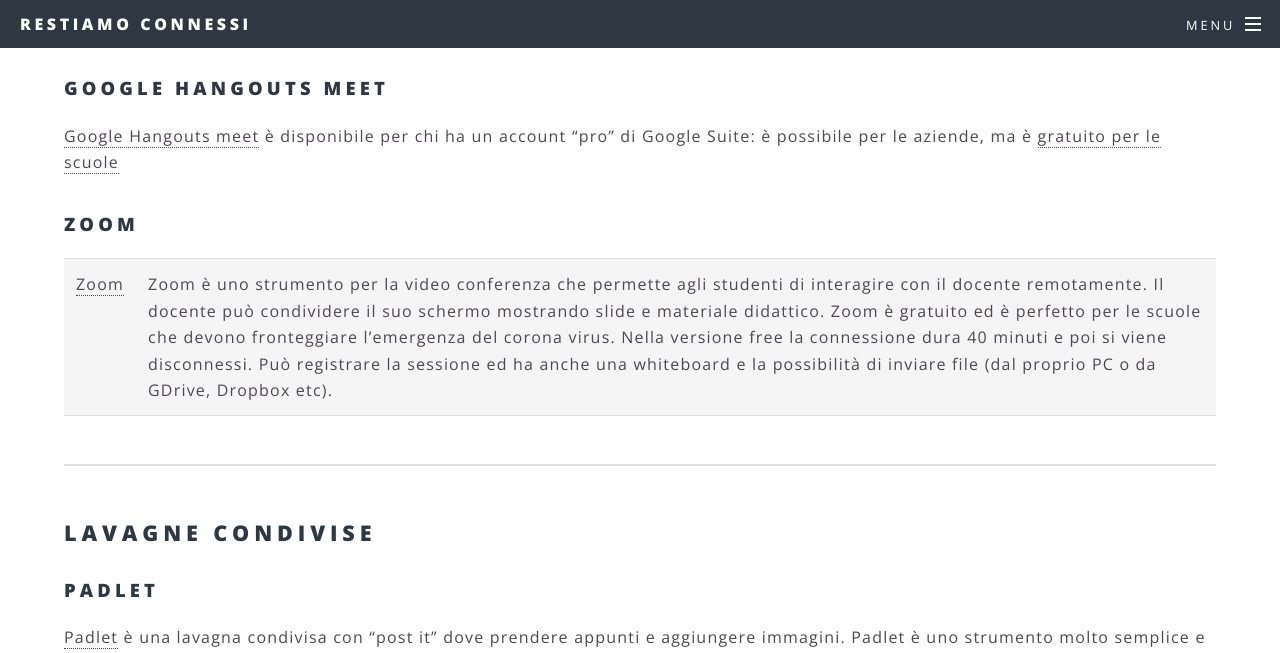
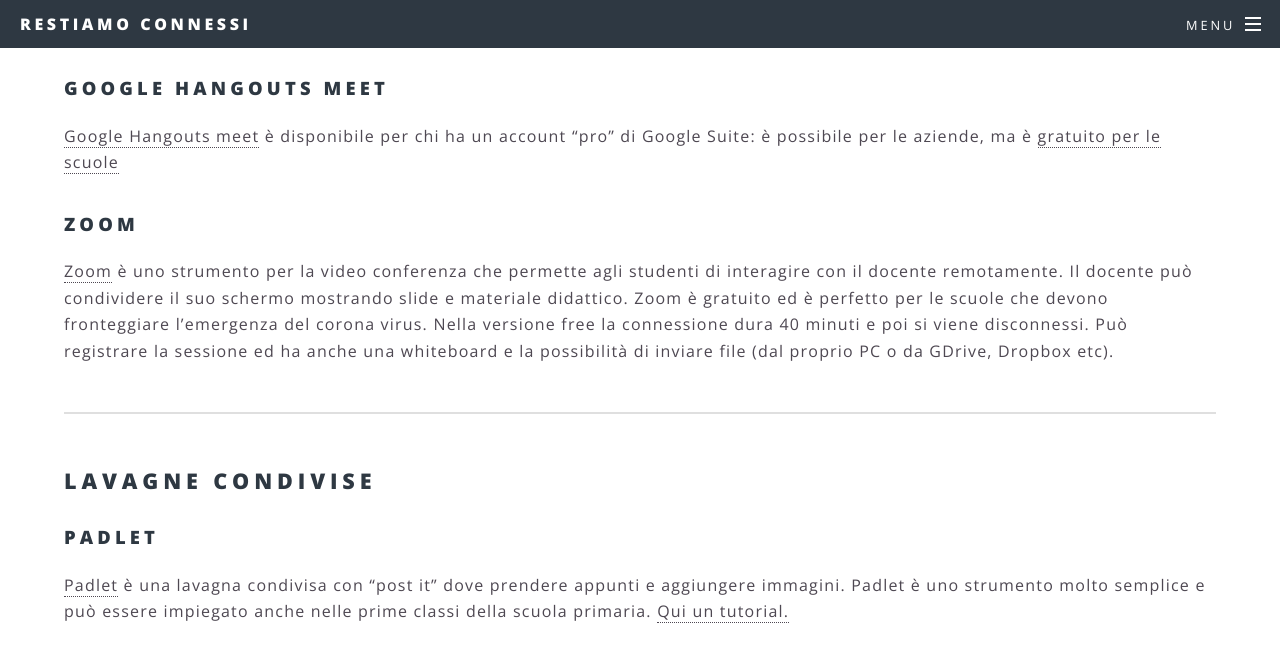
Before and after one commit to dariobottazzi/restiamoconnessi, a Jekyll site: the page built from 2_scuola.md, in a window 1280 px wide and 900 px high, scrolled down 3745 px, cut to the strip 0-653 px from the top of the window. Built offline with Jekyll 4.4.1, drawn with Linux system fonts in a browser that asks for light colours; some of the changed text lies outside the part shown.

Commit message:
piccole fix ai link

```diff
--- a/2_scuola.md
+++ b/2_scuola.md
@@ -56,7 +56,7 @@
 
 ### Zoom
 
-[Zoom](https://zoom.us) | Zoom è uno strumento per la video conferenza che permette agli studenti di interagire con il docente remotamente. Il docente può condividere il suo schermo mostrando slide e materiale didattico. Zoom è gratuito ed è perfetto per le scuole che devono fronteggiare l’emergenza del corona virus. Nella versione free la connessione dura 40 minuti e poi si viene disconnessi. Può registrare la sessione ed ha anche una whiteboard e la possibilità di inviare file (dal proprio PC o da GDrive, Dropbox etc).
+[Zoom](https://zoom.us) è uno strumento per la video conferenza che permette agli studenti di interagire con il docente remotamente. Il docente può condividere il suo schermo mostrando slide e materiale didattico. Zoom è gratuito ed è perfetto per le scuole che devono fronteggiare l’emergenza del corona virus. Nella versione free la connessione dura 40 minuti e poi si viene disconnessi. Può registrare la sessione ed ha anche una whiteboard e la possibilità di inviare file (dal proprio PC o da GDrive, Dropbox etc).
 
 ---
 ## Lavagne condivise
@@ -122,7 +122,7 @@
 
 Alcuni contatti che hanno esperienza di insegnamento a distanza:
 
-* Francesco "Piersoft" Paolicelli: http://www.piersoft.it/ . @piersoft su Telegram
-* Luca Scalzullo: https://sites.google.com/view/lucascalzullo/home
-* Elia Bombardelli: https://www.spreaker.com/user/rickdufer/dailycogito2x157
-* Alessandro Bogliolo, Coding in your classroom now: http://codemooc.org/
+* [Francesco "Piersoft" Paolicelli](http://www.piersoft.it/). @piersoft su Telegram
+* [Luca Scalzullo](https://sites.google.com/view/lucascalzullo/home).
+* [Elia Bombardelli](https://www.spreaker.com/user/rickdufer/dailycogito2x157).
+* Alessandro Bogliolo, [Coding in your classroom now](http://codemooc.org/).
```
